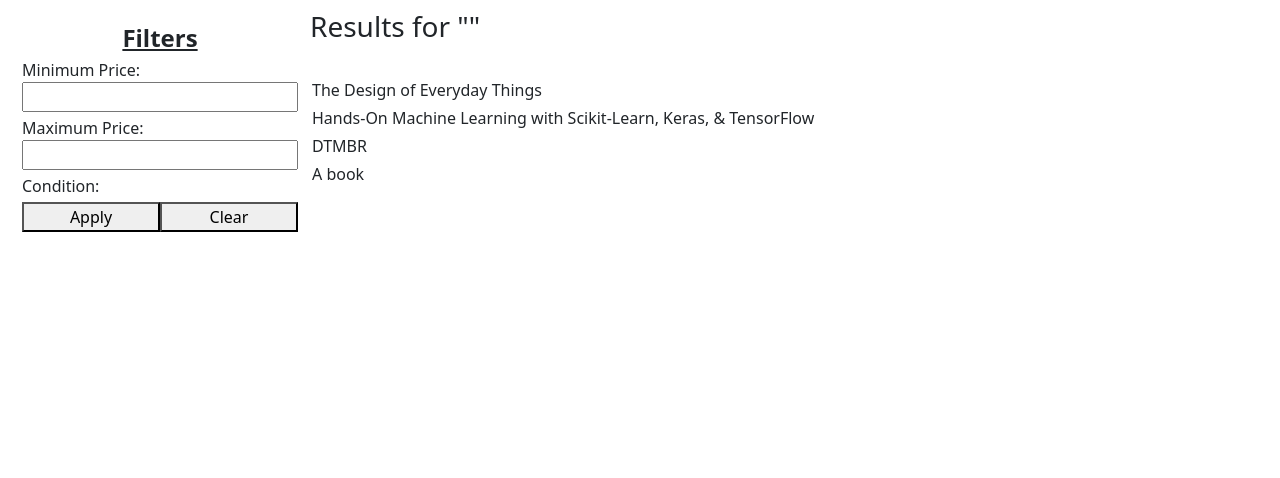
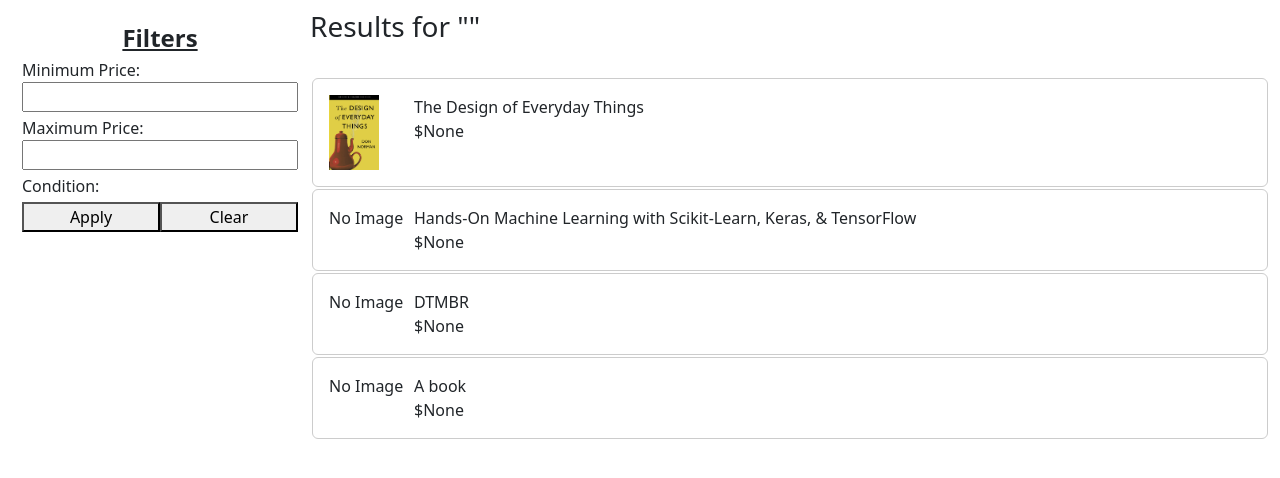
Before and after one commit to csprolesUNCC/Group_14_ITSC3155, a Django app: template DjangoProjectFiles/main_app/templates/base/search.html in a window 1280 px wide. Shown: the part 80-558 px from the top of the page. Run offline with Django 5.2, Linux system fonts and the light colour scheme; the template is opened without the code that fills it: values that come from a table or form of the project are taken from there, others are empty; data comes from the database, SQL or seed files in the repository; both versions use the stored data as it was after the commit.

Commit message:
final push

```diff
--- a/DjangoProjectFiles/main_app/templates/base/search.html
+++ b/DjangoProjectFiles/main_app/templates/base/search.html
@@ -34,11 +34,28 @@
     }
 
     .result {
+        display: grid;
+        grid-template-columns: 75px 1fr;
+        gap: 10px;
         padding: 2px;
+        margin: 2px;
+    }
+
+    .result img {
+        width: auto;
+        height: 75px;
     }
 
     .full-width {
         width: 100%;
+    }
+
+    .clickable-box {
+        cursor: pointer;
+        /* Optional styling */
+        padding: 1rem;
+        border: 1px solid #ccc;
+        border-radius: 6px;
     }
 
 </style>
@@ -94,9 +111,24 @@
 
         {% for result in results %}
 
-            <div class="result">
-                <a>{{result.textbook_name}}</a>
-            </div>
+            <a href="{% url 'product' result.id %}" style="text-decoration: none; color: inherit;">
+
+                <div class="result clickable-box">
+
+                    {% if result.image %}
+                        <img src="{{ result.image.url }}" alt="{{ result.textbook_name }}">
+                    {% else %}
+                        <label>No Image</label>
+                    {% endif %}
+
+                    <div>
+                        <label>{{result.textbook_name}}</label><br>
+                        <label>${{result.price}}</label>
+                    </div>
+
+                </div>
+
+            </a>
 
         {% empty %}
 
```
Also changed, not shown: DjangoProjectFiles/main_app/templates/base/product.html (+13 -11 lines), DjangoProjectFiles/db.sqlite3.
